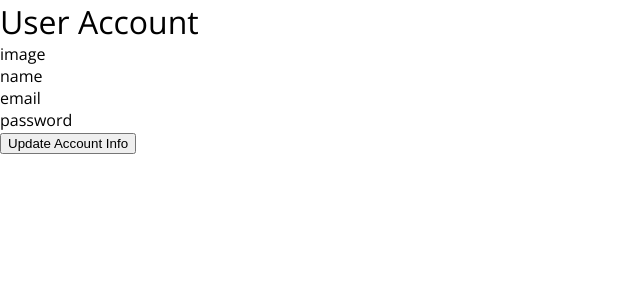
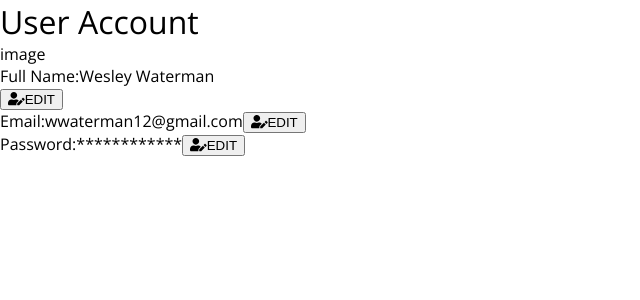
Before and after one commit to wwaterman12/user-account-panel, a React (Create React App) app in the folder front_end/: page / in a window 1280 px wide. Shown: the top 300 px of the page, without its empty margins (0-640 px from the left). Built offline with nearby package versions, Linux system fonts and the light colour scheme.

Commit message:
add font awesome icons and open modal for each different form

```diff
--- a/front_end/package.json
+++ b/front_end/package.json
@@ -3,6 +3,9 @@
   "version": "0.1.0",
   "private": true,
   "dependencies": {
+    "@fortawesome/fontawesome-svg-core": "^1.2.8",
+    "@fortawesome/free-solid-svg-icons": "^5.5.0",
+    "@fortawesome/react-fontawesome": "^0.1.3",
     "react": "^16.6.3",
     "react-dom": "^16.6.3",
     "react-scripts": "2.1.1"
--- a/front_end/public/index.html
+++ b/front_end/public/index.html
@@ -2,7 +2,6 @@
 <html lang="en">
   <head>
     <meta charset="utf-8">
-    <link rel="shortcut icon" href="%PUBLIC_URL%/favicon.ico">
     <link href="https://fonts.googleapis.com/css?family=Open+Sans" rel="stylesheet">
     <meta name="viewport" content="width=device-width, initial-scale=1, shrink-to-fit=no">
     <meta name="theme-color" content="#000000">
--- a/front_end/src/App.js
+++ b/front_end/src/App.js
@@ -1,10 +1,16 @@
 import React, { Component } from 'react';
+import { FontAwesomeIcon } from '@fortawesome/react-fontawesome';
+import { faUserEdit } from '@fortawesome/free-solid-svg-icons';
 
 import Modal from './components/modal';
 
 class App extends Component {
   state = {
     modalOpen: false,
+    firstName: 'Wesley',
+    lastName: 'Waterman',
+    email: 'wwaterman12@gmail.com',
+    password: 'User*667386!',
   }
 
   showModal = () => {
@@ -16,7 +22,7 @@ class App extends Component {
   };
 
   render() {
-    const { modalOpen } = this.state;
+    const { modalOpen, firstName, lastName, email, password } = this.state;
 
     return (
       <div>
@@ -28,17 +34,31 @@ class App extends Component {
             image
           </div>
           <div>
-            name
+            <p>
+              Full Name:
+              <span>{`${firstName} ${lastName}`}</span>
+            </p>
+            <button type="button" onClick={this.showModal}>
+              <FontAwesomeIcon icon={faUserEdit} />
+              EDIT
+            </button>
           </div>
           <div>
-            email
+            Email:
+            <span>{email}</span>
+            <button type="button" onClick={this.showModal}>
+              <FontAwesomeIcon icon={faUserEdit} />
+              EDIT
+            </button>
           </div>
           <div>
-            password
+            Password:
+            <span>{password.split('').map(() => ('*'))}</span>
+            <button type="button" onClick={this.showModal}>
+              <FontAwesomeIcon icon={faUserEdit} />
+              EDIT
+            </button>
           </div>
-          <button type="button" onClick={this.showModal}>
-            Update Account Info
-          </button>
           <Modal modalOpen={modalOpen} handleClose={this.hideModal}>
             <p>
               Modal is open
```
